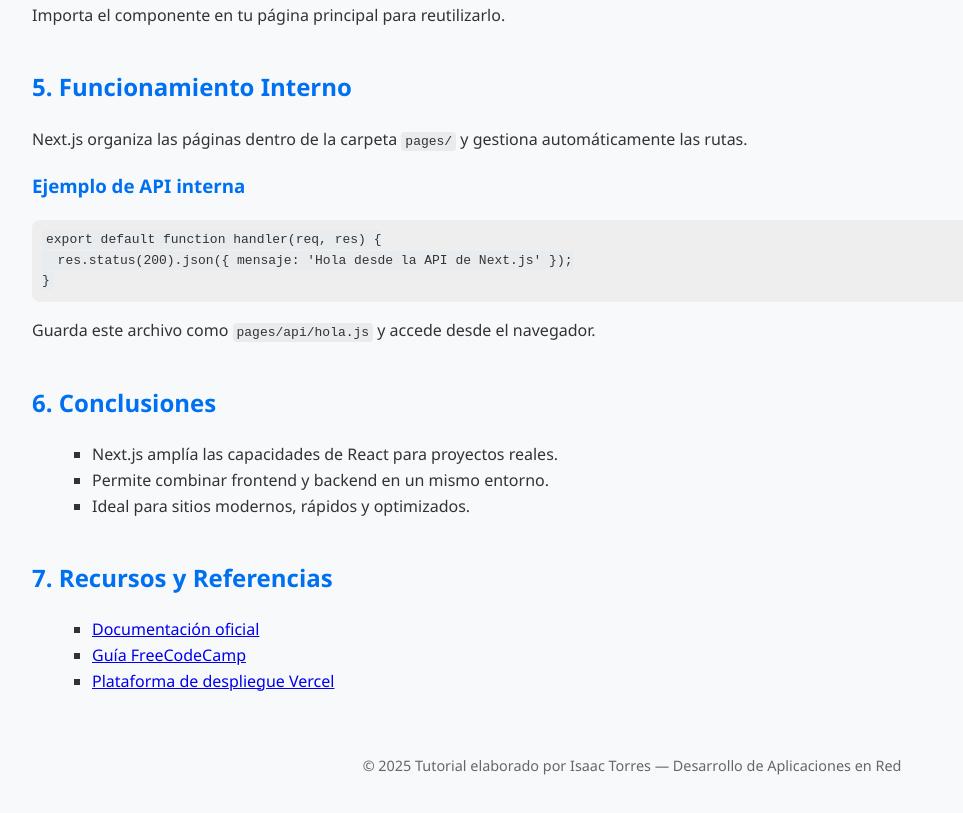
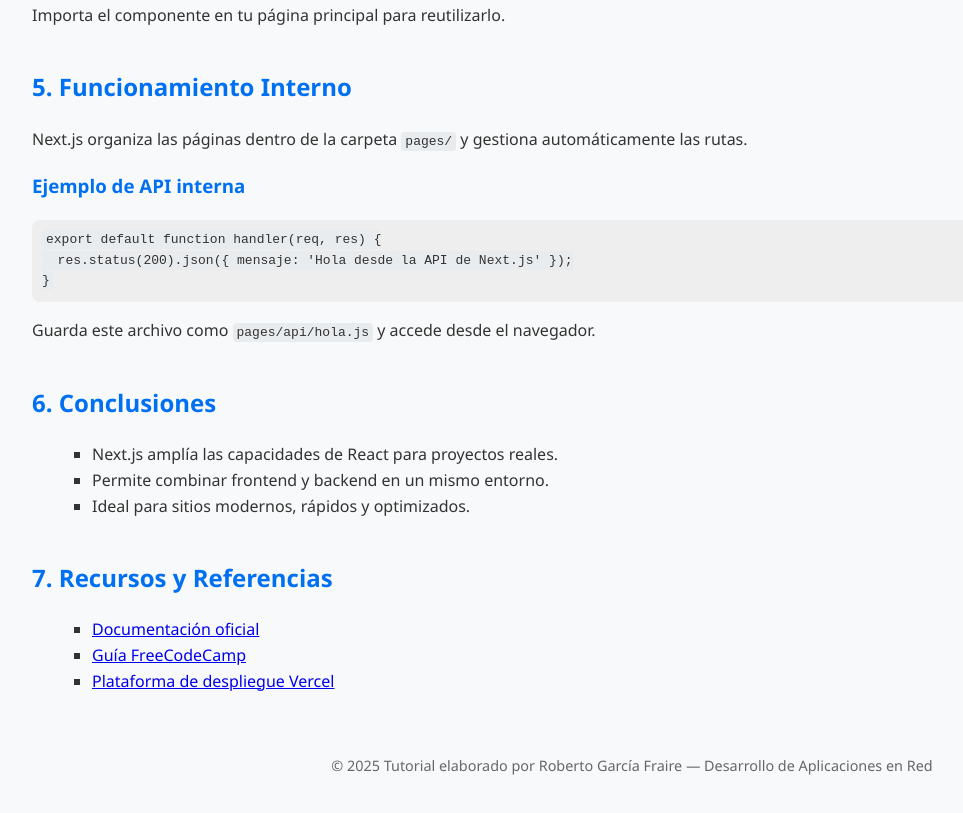
Before and after one commit to jrfraire07-cmd/tutorial-NextJs, a plain HTML site: page index.html in a window 1280 px wide. Shown: the part 1561-2374 px from the top of the page, without its empty margins (8-971 px from the left). Drawn offline with Linux system fonts and the light colour scheme.

Commit message:
Update index.html

```diff
--- a/index.html
+++ b/index.html
@@ -138,7 +138,7 @@ npm run dev</code></pre>
   </div>
 
   <footer>
-    <p>© 2025 Tutorial elaborado por Isaac Torres — Desarrollo de Aplicaciones en Red</p>
+    <p>© 2025 Tutorial elaborado por Roberto García Fraire — Desarrollo de Aplicaciones en Red</p>
   </footer>
 </body>
 </html>
```
